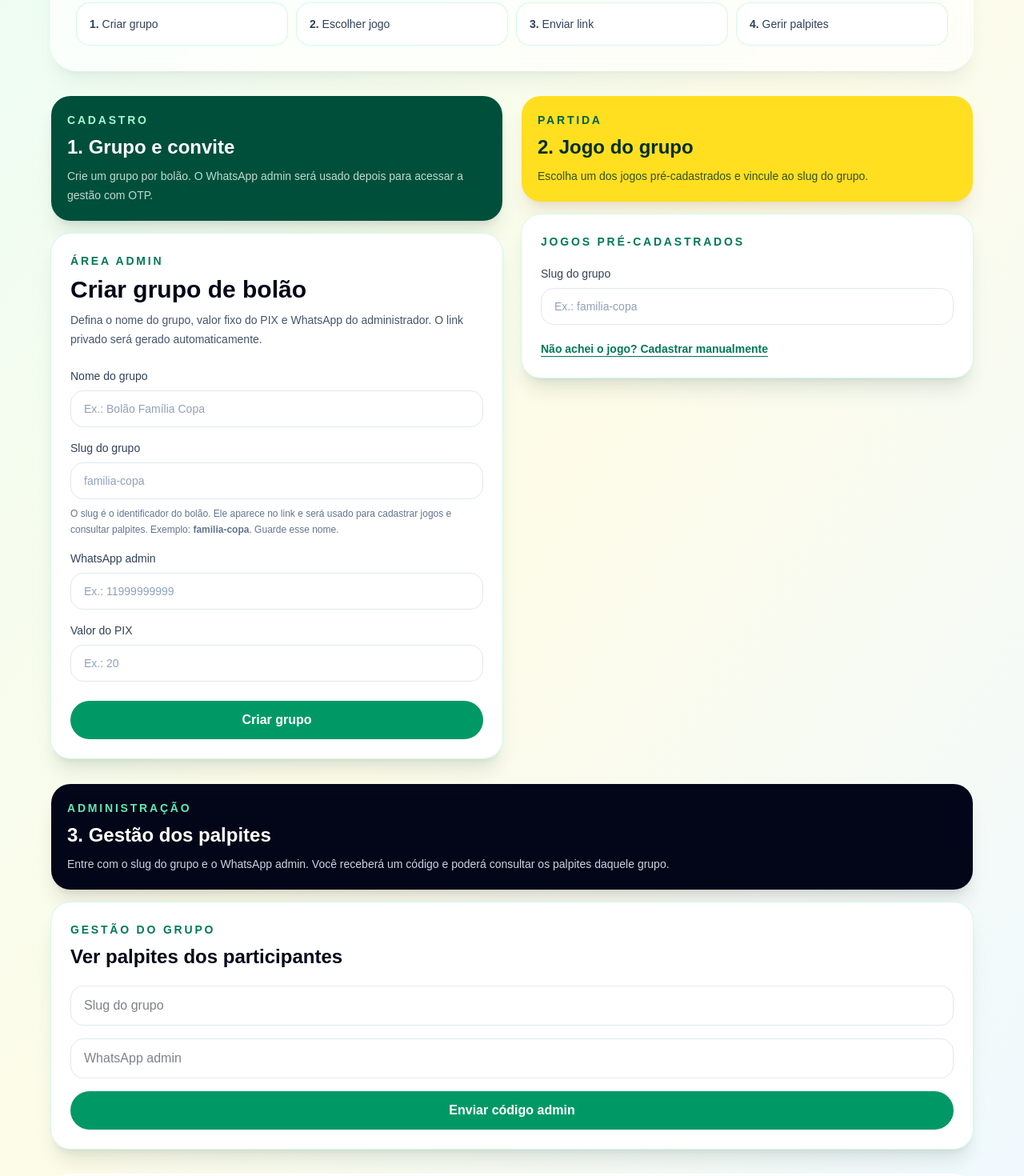
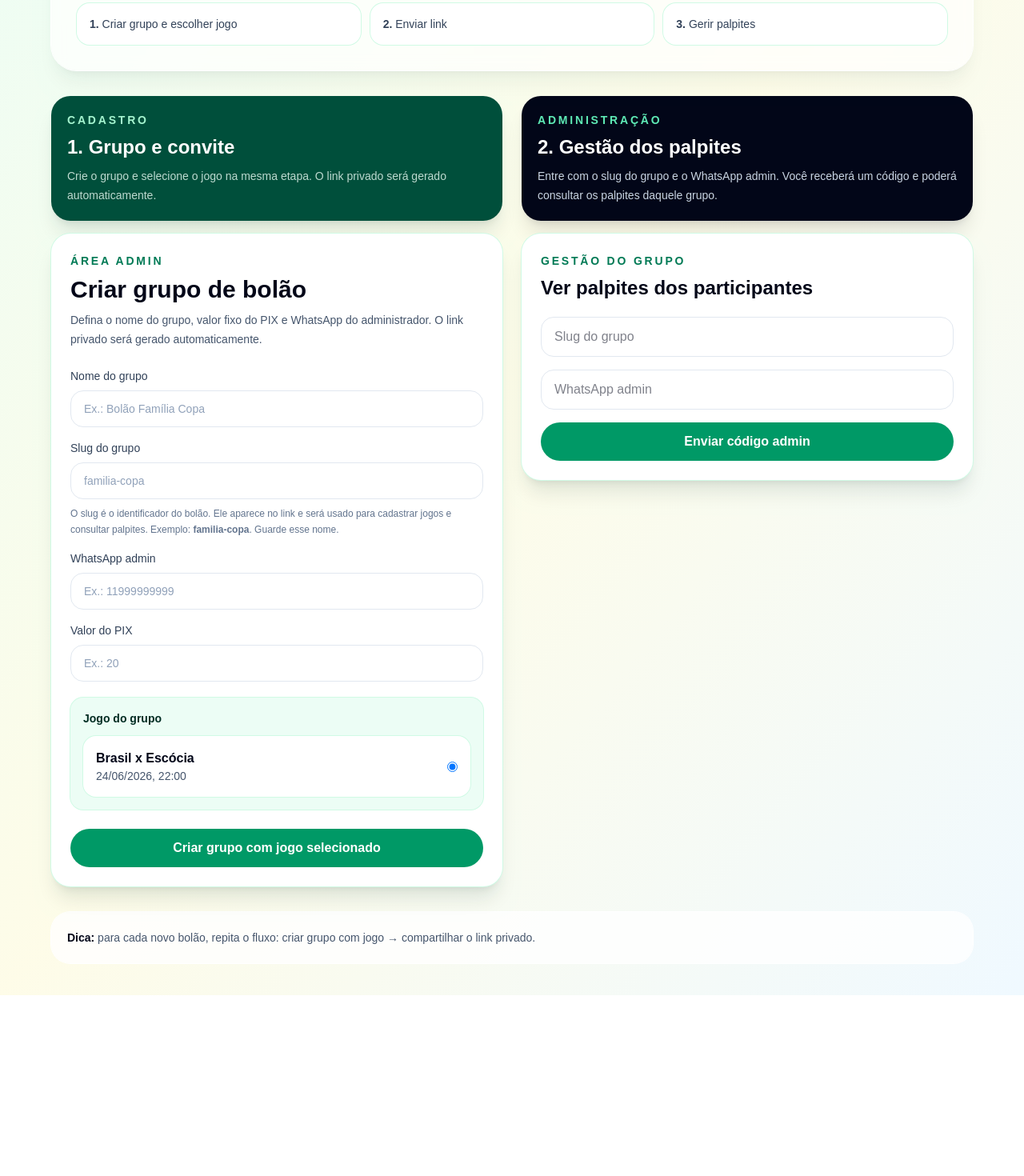
Before and after one commit to ecalefi/bolao, a Next.js app: page /admin in a window 1280 px wide. Shown: the part 280-1750 px from the top of the page at 80% size. After the commit the page ends 1524 px from the top, so only its background shows below. Built offline with nearby package versions, Linux system fonts and the light colour scheme.

Commit message:
feat: select match during group creation

```diff
--- a/src/app/admin/page.tsx
+++ b/src/app/admin/page.tsx
@@ -1,5 +1,4 @@
 import { AdminCreateGroupForm } from "@/components/admin-create-group-form";
-import { AdminCreateMatchForm } from "@/components/admin-create-match-form";
 import { AdminBetsDashboard } from "@/components/admin-bets-dashboard";
 
 export default function AdminPage() {
@@ -12,51 +11,39 @@ export default function AdminPage() {
           <p className="mt-5 max-w-3xl text-lg leading-8 text-slate-700">
             Crie o grupo, defina o valor do PIX e compartilhe o link com os participantes. Eles entram com nome + WhatsApp e pagam antes de palpitar.
           </p>
-          <div className="mt-8 grid gap-3 text-sm text-slate-700 md:grid-cols-4">
-            <div className="rounded-2xl bg-white p-4 ring-1 ring-emerald-100"><strong>1.</strong> Criar grupo</div>
-            <div className="rounded-2xl bg-white p-4 ring-1 ring-emerald-100"><strong>2.</strong> Escolher jogo</div>
-            <div className="rounded-2xl bg-white p-4 ring-1 ring-emerald-100"><strong>3.</strong> Enviar link</div>
-            <div className="rounded-2xl bg-white p-4 ring-1 ring-emerald-100"><strong>4.</strong> Gerir palpites</div>
+          <div className="mt-8 grid gap-3 text-sm text-slate-700 md:grid-cols-3">
+            <div className="rounded-2xl bg-white p-4 ring-1 ring-emerald-100"><strong>1.</strong> Criar grupo e escolher jogo</div>
+            <div className="rounded-2xl bg-white p-4 ring-1 ring-emerald-100"><strong>2.</strong> Enviar link</div>
+            <div className="rounded-2xl bg-white p-4 ring-1 ring-emerald-100"><strong>3.</strong> Gerir palpites</div>
           </div>
         </section>
 
-        <div className="mt-8 grid gap-6 lg:grid-cols-2">
+        <div className="mt-8 grid gap-6 lg:grid-cols-[1fr_1fr]">
           <section className="space-y-4">
             <div className="rounded-3xl bg-emerald-900 p-5 text-white shadow-xl shadow-emerald-950/10">
               <p className="text-sm font-semibold uppercase tracking-[0.2em] text-emerald-200">Cadastro</p>
               <h2 className="mt-2 text-2xl font-black">1. Grupo e convite</h2>
               <p className="mt-2 text-sm leading-6 text-emerald-50/80">
-                Crie um grupo por bolão. O WhatsApp admin será usado depois para acessar a gestão com OTP.
+                Crie o grupo e selecione o jogo na mesma etapa. O link privado será gerado automaticamente.
               </p>
             </div>
             <AdminCreateGroupForm />
           </section>
 
           <section className="space-y-4">
-            <div className="rounded-3xl bg-yellow-300 p-5 text-emerald-950 shadow-xl shadow-yellow-900/10">
-              <p className="text-sm font-semibold uppercase tracking-[0.2em] text-emerald-800">Partida</p>
-              <h2 className="mt-2 text-2xl font-black">2. Jogo do grupo</h2>
-              <p className="mt-2 text-sm leading-6 text-emerald-950/80">
-                Escolha um dos jogos pré-cadastrados e vincule ao slug do grupo.
-              </p>
-            </div>
-            <AdminCreateMatchForm />
-          </section>
-        </div>
-
-        <section className="mt-8">
           <div className="mb-4 rounded-3xl bg-slate-950 p-5 text-white shadow-xl shadow-slate-950/10">
             <p className="text-sm font-semibold uppercase tracking-[0.2em] text-emerald-300">Administração</p>
-            <h2 className="mt-2 text-2xl font-black">3. Gestão dos palpites</h2>
+            <h2 className="mt-2 text-2xl font-black">2. Gestão dos palpites</h2>
             <p className="mt-2 text-sm leading-6 text-slate-300">
               Entre com o slug do grupo e o WhatsApp admin. Você receberá um código e poderá consultar os palpites daquele grupo.
             </p>
           </div>
           <AdminBetsDashboard />
-        </section>
+          </section>
+        </div>
 
         <div className="mt-8 rounded-3xl bg-white/80 p-5 text-sm leading-6 text-slate-600 ring-1 ring-white">
-          <strong className="text-slate-950">Dica:</strong> para cada novo bolão, repita o fluxo: criar grupo → escolher o jogo pelo slug → compartilhar o link privado.
+          <strong className="text-slate-950">Dica:</strong> para cada novo bolão, repita o fluxo: criar grupo com jogo → compartilhar o link privado.
         </div>
       </div>
     </main>
--- a/src/app/api/admin/groups/route.ts
+++ b/src/app/api/admin/groups/route.ts
@@ -1,6 +1,7 @@
 import { NextRequest } from "next/server";
 import { env } from "@/lib/env";
 import { dispatchN8nEvent } from "@/lib/n8n";
+import { getPredefinedMatchByFixtureId } from "@/lib/predefined-matches";
 import { createSupabaseAdmin } from "@/lib/supabase/server";
 import { createGroupSchema } from "@/lib/validation";
 
@@ -10,6 +11,12 @@ export async function POST(request: NextRequest) {
 
   if (!parsed.success) {
     return Response.json({ error: parsed.error.flatten() }, { status: 400 });
+  }
+
+  const predefinedMatch = getPredefinedMatchByFixtureId(parsed.data.apiFootballFixtureId);
+
+  if (!predefinedMatch) {
+    return Response.json({ error: "Jogo selecionado não encontrado." }, { status: 400 });
   }
 
   const supabase = createSupabaseAdmin();
@@ -28,6 +35,43 @@ export async function POST(request: NextRequest) {
     return Response.json({ error: error.message }, { status: 500 });
   }
 
+  const { data: match, error: matchError } = await supabase
+    .from("matches")
+    .upsert(
+      {
+        api_football_fixture_id: predefinedMatch.fixtureId,
+        home_team_id: predefinedMatch.homeTeam.id,
+        away_team_id: predefinedMatch.awayTeam.id,
+        home_team: predefinedMatch.homeTeam.name,
+        away_team: predefinedMatch.awayTeam.name,
+        starts_at: predefinedMatch.startsAt,
+        status: predefinedMatch.status,
+        home_score: 0,
+        away_score: 0,
+        last_synced_at: new Date().toISOString(),
+        raw_payload: { source: "predefined", ...predefinedMatch },
+      },
+      { onConflict: "api_football_fixture_id" },
+    )
+    .select("id,home_team,away_team")
+    .single();
+
+  if (matchError || !match) {
+    return Response.json({ error: matchError?.message ?? "Erro ao vincular jogo." }, { status: 500 });
+  }
+
+  const { error: linkError } = await supabase.from("group_matches").upsert(
+    {
+      group_id: data.id,
+      match_id: match.id,
+    },
+    { onConflict: "group_id,match_id" },
+  );
+
+  if (linkError) {
+    return Response.json({ error: linkError.message }, { status: 500 });
+  }
+
   await dispatchN8nEvent("group_created", {
     groupId: data.id,
     groupName: data.name,
@@ -37,5 +81,5 @@ export async function POST(request: NextRequest) {
     link: `${env.appBaseUrl}/bolao/${data.slug}?invite=${data.invite_token}`,
   }).catch(() => undefined);
 
-  return Response.json({ group: data });
+  return Response.json({ group: data, match });
 }
--- a/src/app/api/groups/matches/route.ts
+++ b/src/app/api/groups/matches/route.ts
@@ -58,7 +58,45 @@ export async function GET(request: NextRequest) {
           .eq("participant_id", participantId)
       : { data: [] };
 
-    return Response.json({ matches, bets: bets ?? [] });
+    const { data: allBets, error: allBetsError } = await supabase
+      .from("bets")
+      .select("id,match_id,participant_id,home_score_prediction,away_score_prediction,status,points,updated_at,participants(name)")
+      .eq("group_id", groupId)
+      .order("updated_at", { ascending: false });
+
+    if (allBetsError) {
+      return Response.json({ error: allBetsError.message }, { status: 500 });
+    }
+
+    const typedAllBets = (allBets ?? []) as unknown as Array<{
+      id: string;
+      match_id: string;
+      participant_id: string;
+      home_score_prediction: number;
+      away_score_prediction: number;
+      status: string;
+      points: number | null;
+      updated_at: string;
+      participants: { name: string } | { name: string }[] | null;
+    }>;
+
+    const publicBets = typedAllBets.map((bet) => {
+      const participant = Array.isArray(bet.participants) ? bet.participants[0] : bet.participants;
+
+      return {
+        id: bet.id,
+        match_id: bet.match_id,
+        participant_id: bet.participant_id,
+        participant_name: participant?.name ?? "Participante",
+        home_score_prediction: bet.home_score_prediction,
+        away_score_prediction: bet.away_score_prediction,
+        status: bet.status,
+        points: bet.points,
+        updated_at: bet.updated_at,
+      };
+    });
+
+    return Response.json({ matches, bets: bets ?? [], allBets: publicBets });
   } catch (error) {
     const message = error instanceof Error ? error.message : "Erro ao carregar jogos.";
 
--- a/src/components/admin-create-group-form.tsx
+++ b/src/components/admin-create-group-form.tsx
@@ -1,10 +1,14 @@
 "use client";
 
 import { FormEvent, useState } from "react";
+import { getPredefinedMatchesByDate } from "@/lib/predefined-matches";
+
+const todayMatches = getPredefinedMatchesByDate("2026-06-24");
 
 export function AdminCreateGroupForm() {
   const [result, setResult] = useState<{ slug: string; invite_token: string } | null>(null);
   const [error, setError] = useState<string | null>(null);
+  const [selectedFixtureId, setSelectedFixtureId] = useState(todayMatches[0]?.fixtureId ?? 0);
 
   const submit = async (event: FormEvent<HTMLFormElement>) => {
     event.preventDefault();
@@ -18,6 +22,7 @@ export function AdminCreateGroupForm() {
         slug: form.get("slug"),
         adminWhatsapp: form.get("adminWhatsapp"),
         pixAmountCents: Math.round(Number(form.get("pixAmount")) * 100),
+        apiFootballFixtureId: selectedFixtureId,
       }),
     });
     const json = await response.json();
@@ -65,8 +70,36 @@ export function AdminCreateGroupForm() {
         <input className={inputClass} name="pixAmount" placeholder="Ex.: 20" required type="number" step="0.01" />
       </label>
 
+      <div className="mt-5 rounded-2xl bg-emerald-50 p-4 ring-1 ring-emerald-100">
+        <p className="text-sm font-bold text-emerald-950">Jogo do grupo</p>
+        <div className="mt-3 space-y-3">
+          {todayMatches.map((match) => (
+            <label
+              className="flex cursor-pointer items-center justify-between gap-3 rounded-2xl bg-white p-4 text-sm ring-1 ring-emerald-100 transition hover:ring-emerald-300"
+              key={match.fixtureId}
+            >
+              <span>
+                <strong className="block text-base text-slate-950">
+                  {match.homeTeam.name} x {match.awayTeam.name}
+                </strong>
+                <span className="text-slate-600">
+                  {new Date(match.startsAt).toLocaleString("pt-BR", { dateStyle: "short", timeStyle: "short" })}
+                </span>
+              </span>
+              <input
+                checked={selectedFixtureId === match.fixtureId}
+                name="apiFootballFixtureId"
+                onChange={() => setSelectedFixtureId(match.fixtureId)}
+                type="radio"
+                value={match.fixtureId}
+              />
+            </label>
+          ))}
+        </div>
+      </div>
+
       <button className="mt-6 w-full rounded-full bg-emerald-600 px-6 py-3 font-semibold text-white transition hover:bg-emerald-700">
-        Criar grupo
+        Criar grupo com jogo selecionado
       </button>
       {error ? <p className="mt-4 rounded-2xl bg-red-50 p-3 text-sm text-red-700">{error}</p> : null}
       {result ? (
--- a/src/components/bets-panel.tsx
+++ b/src/components/bets-panel.tsx
@@ -13,15 +13,19 @@ type Match = {
 type Bet = {
   id: string;
   match_id: string;
+  participant_id?: string;
+  participant_name?: string;
   home_score_prediction: number;
   away_score_prediction: number;
   status: string;
   points: number | null;
+  updated_at?: string;
 };
 
 type MatchPayload = {
   matches: Match[];
   bets: Bet[];
+  allBets?: Bet[];
   error?: string;
 };
 
@@ -65,6 +69,7 @@ export function BetsPanel({
 }) {
   const [matches, setMatches] = useState<Match[]>([]);
   const [bets, setBets] = useState<Bet[]>([]);
+  const [allBets, setAllBets] = useState<Bet[]>([]);
   const [predictions, setPredictions] = useState<Record<string, { home: string; away: string }>>({});
   const [loading, setLoading] = useState(true);
   const [savingMatchId, setSavingMatchId] = useState<string | null>(null);
@@ -92,6 +97,7 @@ export function BetsPanel({
 
         setMatches(json.matches ?? []);
         setBets(json.bets ?? []);
+        setAllBets(json.allBets ?? []);
         setPredictions(
           Object.fromEntries(
             (json.matches ?? []).map((match) => {
@@ -151,6 +157,15 @@ export function BetsPanel({
     }
 
     setBets((current) => [...current.filter((bet) => bet.match_id !== match.id), json.bet as Bet]);
+    setAllBets((current) => [
+      {
+        ...(json.bet as Bet),
+        participant_id: participantId,
+        participant_name: "Você",
+        updated_at: new Date().toISOString(),
+      },
+      ...current.filter((bet) => bet.id !== json.bet?.id),
+    ]);
     setMessage("Palpite salvo com sucesso!");
   };
 
@@ -220,6 +235,42 @@ export function BetsPanel({
         })}
       </div>
 
+      <div className="mt-6 rounded-[1.7rem] bg-white p-4 ring-1 ring-emerald-100">
+        <div className="flex items-center justify-between gap-3">
+          <div>
+            <p className="text-sm font-semibold uppercase tracking-[0.2em] text-emerald-700">Palpites do grupo</p>
+            <h3 className="mt-1 text-lg font-black text-slate-950">Veja como a galera apostou</h3>
+          </div>
+          <span className="rounded-full bg-emerald-50 px-3 py-1 text-xs font-bold text-emerald-800">
+            {allBets.length} {allBets.length === 1 ? "palpite" : "palpites"}
+          </span>
+        </div>
+
+        {allBets.length > 0 ? (
+          <div className="mt-4 space-y-2">
+            {allBets.map((bet) => {
+              const match = matches.find((item) => item.id === bet.match_id);
+
+              return (
+                <div className="flex items-center justify-between gap-3 rounded-2xl bg-slate-50 p-3" key={bet.id}>
+                  <div>
+                    <p className="font-bold text-slate-950">{bet.participant_name ?? "Participante"}</p>
+                    <p className="text-xs text-slate-500">{match ? `${match.home_team} x ${match.away_team}` : "Jogo do grupo"}</p>
+                  </div>
+                  <div className="rounded-2xl bg-white px-4 py-2 text-lg font-black text-emerald-800 shadow-sm">
+                    {bet.home_score_prediction} x {bet.away_score_prediction}
+                  </div>
+                </div>
+              );
+            })}
+          </div>
+        ) : (
+          <p className="mt-4 rounded-2xl bg-slate-50 p-3 text-sm text-slate-600">
+            Seja o primeiro a registrar um palpite neste grupo.
+          </p>
+        )}
+      </div>
+
       {message ? <p className="mt-4 rounded-2xl bg-emerald-50 p-3 text-sm text-emerald-900">{message}</p> : null}
     </section>
   );
--- a/src/lib/validation.ts
+++ b/src/lib/validation.ts
@@ -18,6 +18,7 @@ export const createGroupSchema = z.object({
   slug: z.string().trim().min(3).regex(/^[a-z0-9-]+$/),
   adminWhatsapp: whatsappSchema,
   pixAmountCents: z.coerce.number().int().positive(),
+  apiFootballFixtureId: z.coerce.number().int(),
 });
 
 export const createPaymentSchema = z.object({
```
